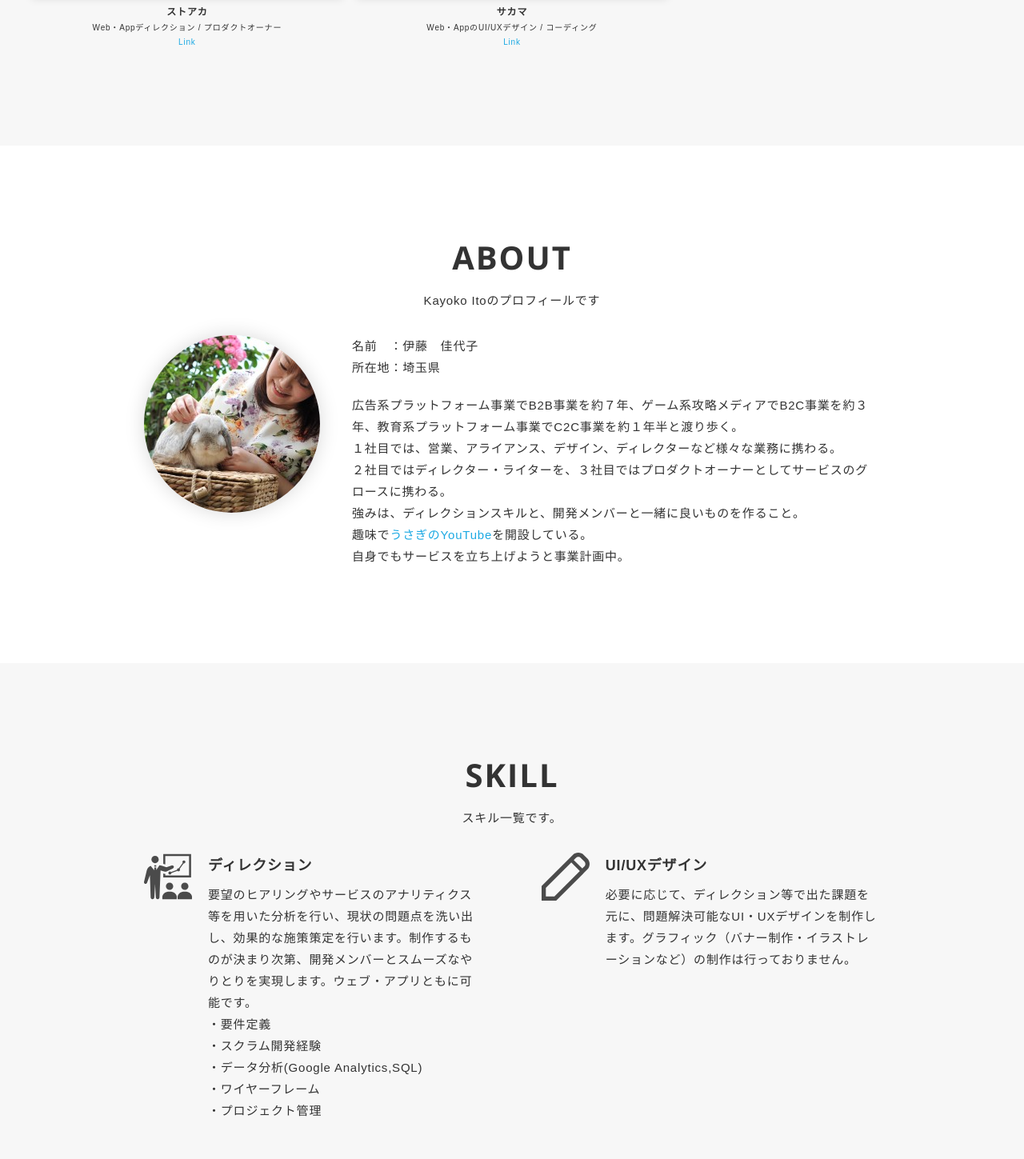
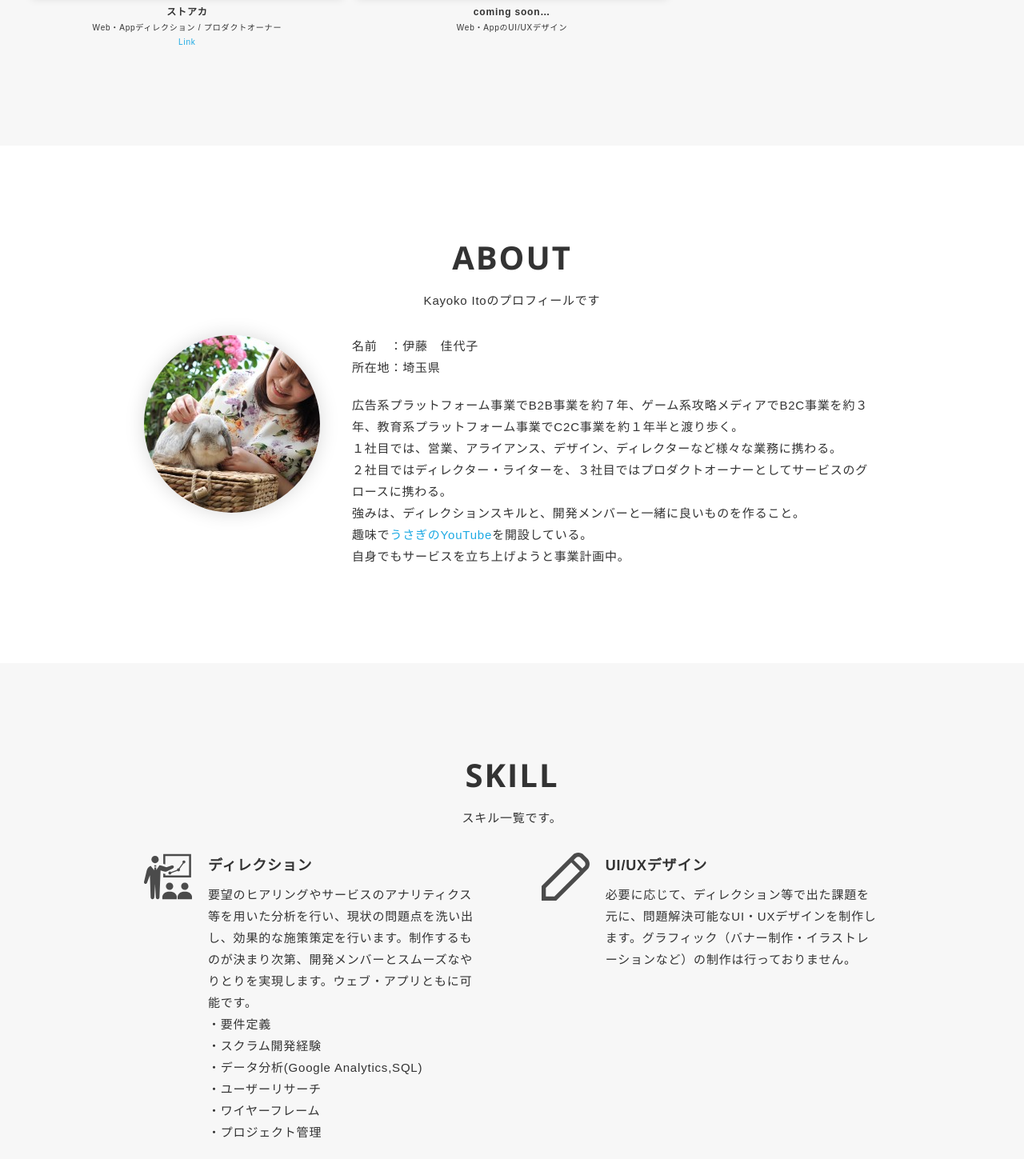
Before and after one commit to kayokoito-dev/kayokoito-dev.github.io, a plain HTML site: page index.html in a window 1280 px wide. Shown: the part 1287-2736 px from the top of the page at 80% size. Drawn offline with nearby package versions, Linux system fonts and the light colour scheme; a script that the page names is missing.

Commit message:
微調整２

```diff
--- a/index.html
+++ b/index.html
@@ -27,7 +27,6 @@
         <li class="gnav-item"><a class="gnav-link" href="#works-section">WORKS</a></li>
         <li class="gnav-item"><a class="gnav-link" href="#about-section">ABOUT</a></li>
         <li class="gnav-item"><a class="gnav-link" href="#skill-section">SKILL</a></li>
-        <li class="gnav-item"><a class="gnav-link" href="#tool-section">TOOL</a></li>
         <li class="gnav-item"><a class="gnav-link" href="#blog-section">BLOG</a></li>
         <li class="gnav-item"><a class="gnav-link" href="#contact-section">CONTACT</a></li>
       </ul>
@@ -69,6 +68,7 @@
                   </div>
                 </figcaption>
               </figure>
+
               <figure class="works-item">
                 <a href="img/works/comingsoon.png" data-size="960x720"
                   class="works-image-wrapper works-link hover-action">
@@ -76,10 +76,10 @@
                     data-src="img/works/comingsoon.png" alt="" />
                 </a>
                 <figcaption class="works-body">
-                  <div class="works-title">サカマ</div>
-                  <div class="works-text">Web・AppのUI/UXデザイン / コーディング </div>
-                  <div class="works-url"><a class="works-url-link" href="https://shop.sakama.tokyo/shop/" target="_blank">Link</a>
-                  </div>
+                  <div class="works-title">coming soon…</div>
+                  <div class="works-text">Web・AppのUI/UXデザイン </div>
+                  <!-- <div class="works-url"><a class="works-url-link" href="" target="_blank">Link</a>
+                  </div>-->
                 </figcaption>
               </figure>
             </div>
@@ -144,7 +144,7 @@
                 <div class="skill-body">
                   <h3 class="skill-title">ディレクション</h3>
                   <p>
-                    要望のヒアリングやサービスのアナリティクス等を用いた分析を行い、現状の問題点を洗い出し、効果的な施策策定を行います。制作するものが決まり次第、開発メンバーとスムーズなやりとりを実現します。ウェブ・アプリともに可能です。<br>・要件定義<br>・スクラム開発経験<br>・データ分析(Google Analytics,SQL)<br>・ワイヤーフレーム<br>・プロジェクト管理
+                    要望のヒアリングやサービスのアナリティクス等を用いた分析を行い、現状の問題点を洗い出し、効果的な施策策定を行います。制作するものが決まり次第、開発メンバーとスムーズなやりとりを実現します。ウェブ・アプリともに可能です。<br>・要件定義<br>・スクラム開発経験<br>・データ分析(Google Analytics,SQL)<br>・ユーザーリサーチ<br>・ワイヤーフレーム<br>・プロジェクト管理
                   </p>
                 </div>
               </div>
@@ -242,6 +242,9 @@
               </li>
               <li class="tool-item">
                 Github
+              </li>
+              <li class="tool-item">
+                VSCode
               </li>
               <li class="tool-item">
                 Redash
```
Also changed, not shown: img/header/header.jpg.
